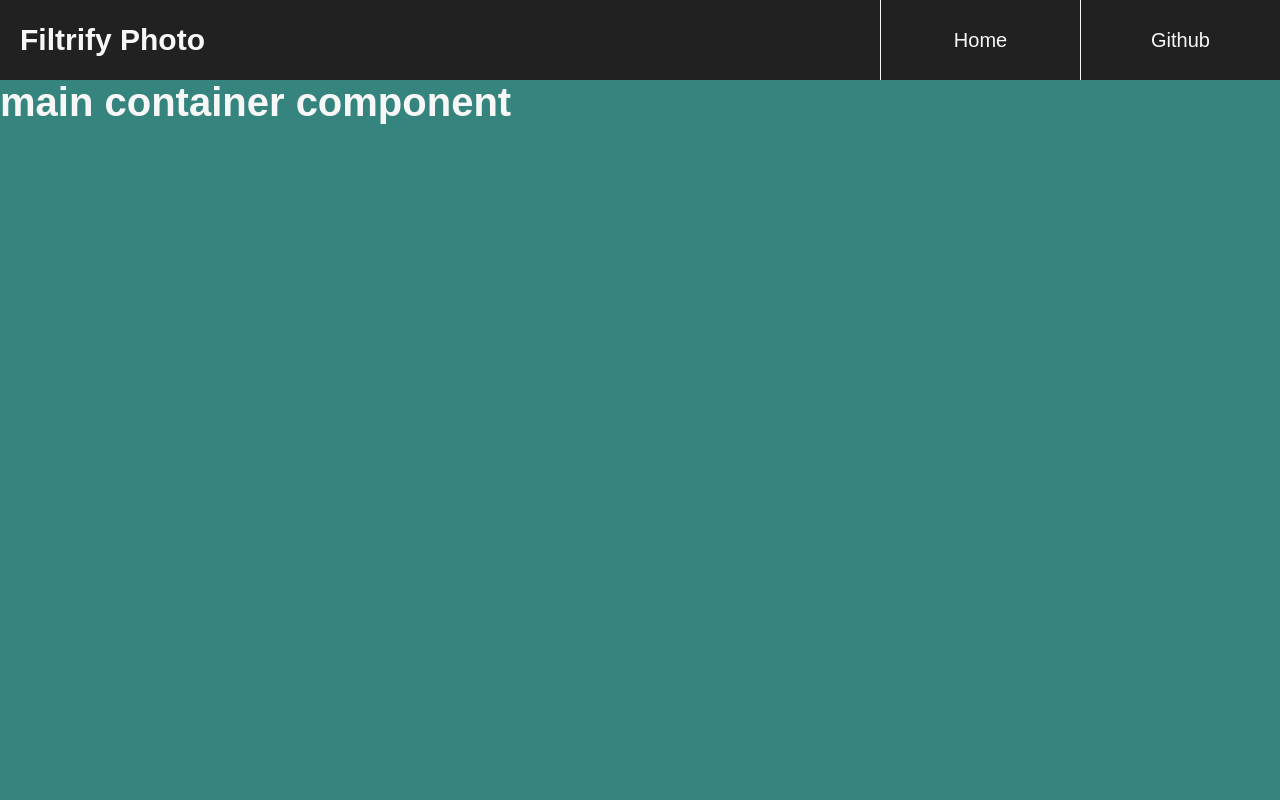
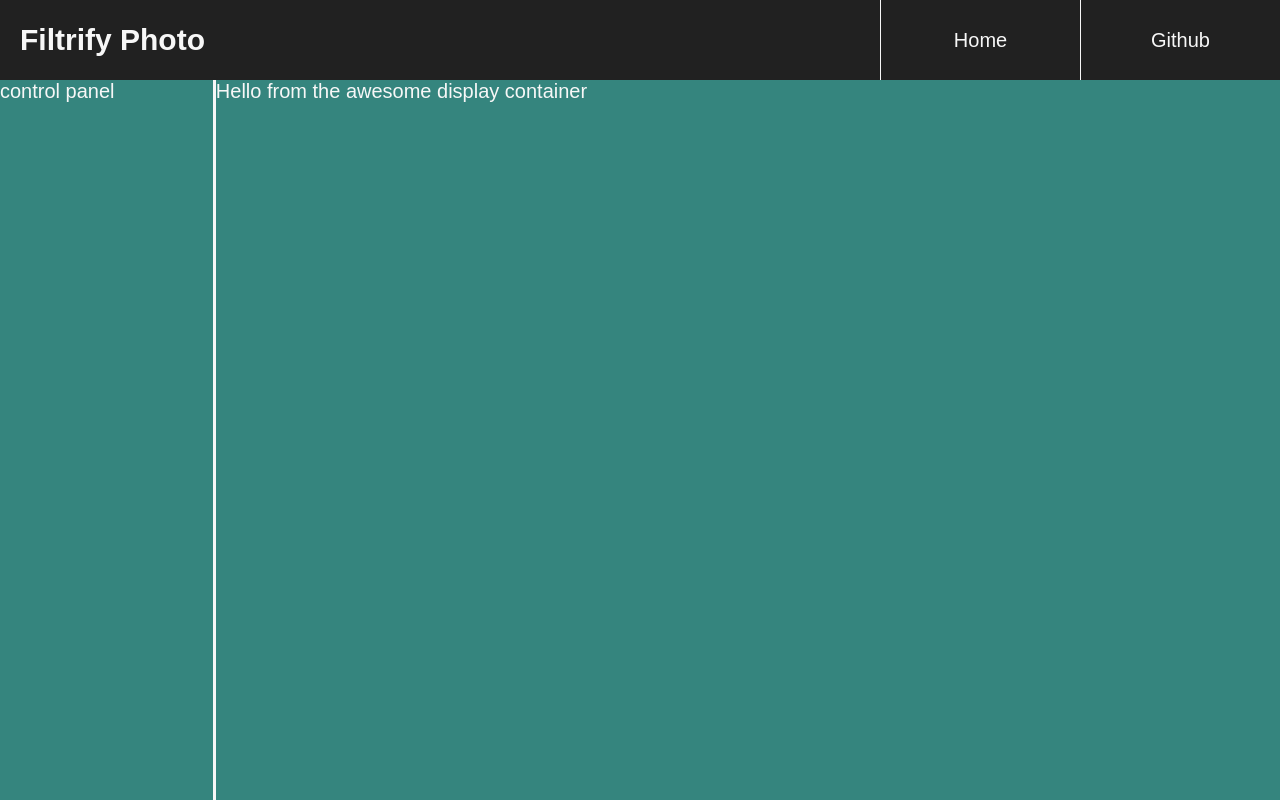
Before and after one commit to Sharpie360/filtrify-photo, a Vue app: page / in a window 1280 px wide. Built offline with nearby package versions, Linux system fonts and the light colour scheme.

Commit message:
added - control-panel, display-container components for main app layout

```diff
--- /dev/null
+++ b/src/components/control-panel/ControlPanel.vue
@@ -0,0 +1,17 @@
+<template>
+  <div class="control-panel flex-1 flexbox flexdir-col">
+    control panel
+  </div>
+</template>
+
+<script>
+export default {
+
+}
+</script>
+
+<style>
+.control-panel {
+  border-right: 3px solid #f7f7f7;
+}
+</style>
--- /dev/null
+++ b/src/components/display/Display_Container.vue
@@ -0,0 +1,15 @@
+<template>
+  <div class="flex-5">
+    Hello from the awesome display container
+  </div>
+</template>
+
+<script>
+export default {
+
+}
+</script>
+
+<style>
+
+</style>
--- a/src/components/main/MainContainer.vue
+++ b/src/components/main/MainContainer.vue
@@ -1,12 +1,19 @@
 <template>
-  <div class="main--container flex-1">
-    <h1>main container component</h1>
+  <div class="main--container flex-1 flexbox">
+    <mc--control-panel></mc--control-panel>
+    <mc--display-container></mc--display-container>
   </div>
 </template>
 
 <script>
+import ControlPanel from '../control-panel/ControlPanel';
+import Display_Container from '../display/Display_Container';
+
 export default {
-
+  components: {
+    'mc--control-panel': ControlPanel,
+    'mc--display-container': Display_Container,
+  }
 }
 </script>
 
```
